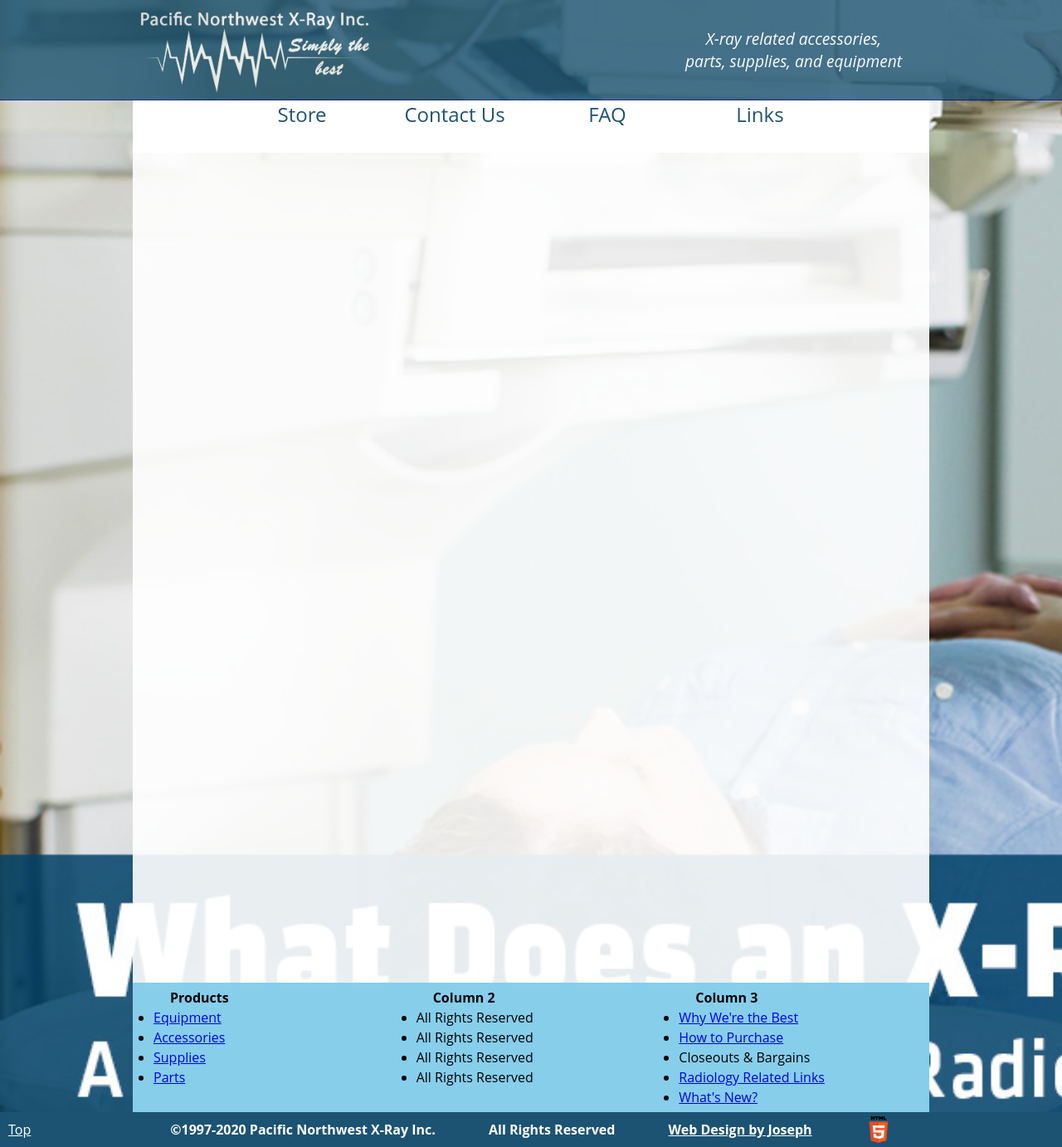
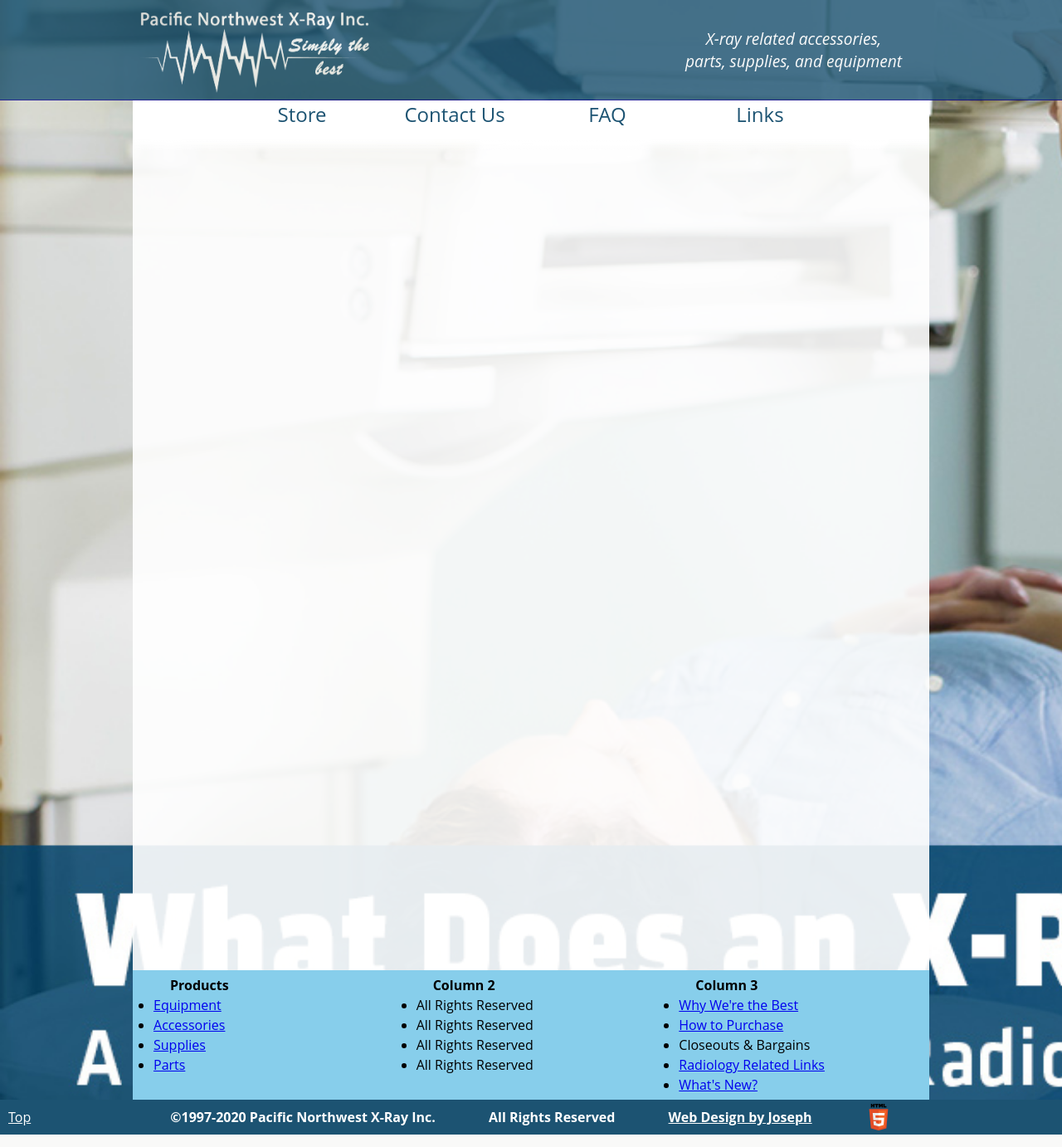
Before and after one commit to jvansandt/pnwx, a PHP site: page / in a window 1280 px wide. Shown: the whole page at 83% size. Run offline with PHP 8.4, Linux system fonts and the light colour scheme.

Commit message:
nav gradient, move body up

```diff
--- a/css/styles.css
+++ b/css/styles.css
@@ -46,7 +46,7 @@ nav {
     position: sticky;
     top: 0;
     overflow: auto;
-    background: white;
+    background: linear-gradient(180deg, rgba(255,255,255,1) 0%, rgba(255,255,255,1) 75%, rgba(255,255,255,0) 100%);
     z-index: 1;
 }
 nav ul {
@@ -79,7 +79,7 @@ main {
     height: 1000px;
     background: white;
     opacity: .9;
-    clear: both;
+
 }
 
 .links {
--- a/index.html
+++ b/index.html
@@ -27,7 +27,7 @@
             </ul>
         </nav>
 
-        <main class="wrap">
+        <main class="wrap" style="margin-top: -15px;">
         </main>
 
         <div class="wrap links">
```
